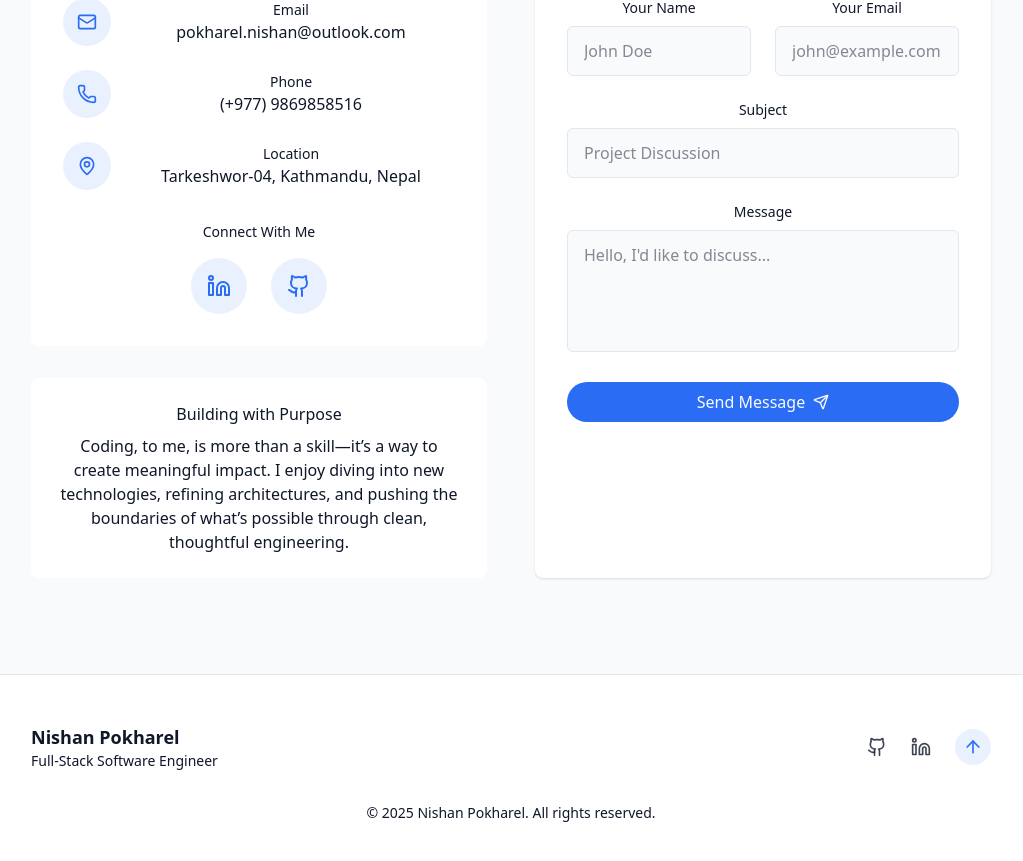
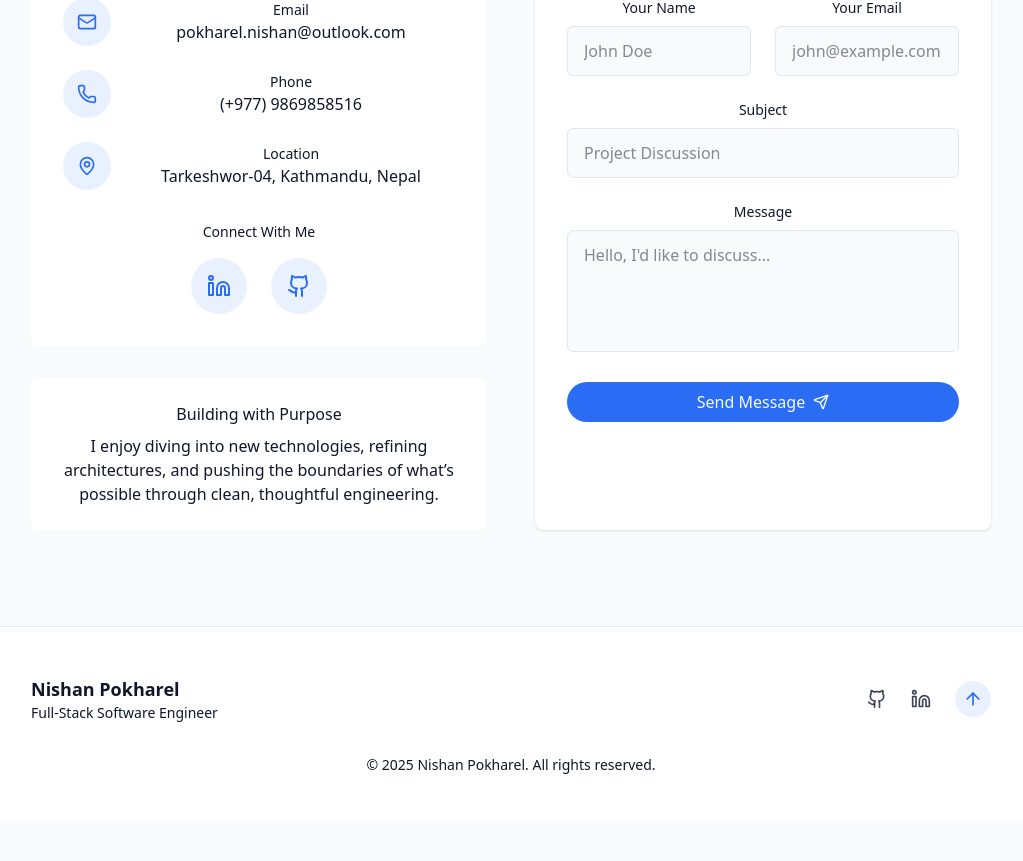
Before and after one commit to pokharel-nishan/portfolio, a React (Vite) app: page / in a window 1280 px wide. Shown: the part 5892-6753 px from the top of the page, without its empty margins (129-1152 px from the left). After the commit the page ends 6715 px from the top, so only its background shows below. Built offline with nearby package versions, Linux system fonts and the light colour scheme.

Commit message:
[refactor] minor refactor on content.

```diff
--- a/src/components/ContactSection.jsx
+++ b/src/components/ContactSection.jsx
@@ -115,10 +115,9 @@ export const ContactSection = () => {
             <div className="bg-card p-6 rounded-lg">
               <h4 className="font-medium mb-2">Building with Purpose</h4>
               <p className="text-muted-foreground">
-                Coding, to me, is more than a skill—it’s a way to create
-                meaningful impact. I enjoy diving into new technologies,
-                refining architectures, and pushing the boundaries of what’s
-                possible through clean, thoughtful engineering.
+                I enjoy diving into new technologies, refining architectures,
+                and pushing the boundaries of what’s possible through clean,
+                thoughtful engineering.
               </p>
             </div>
           </div>
```
